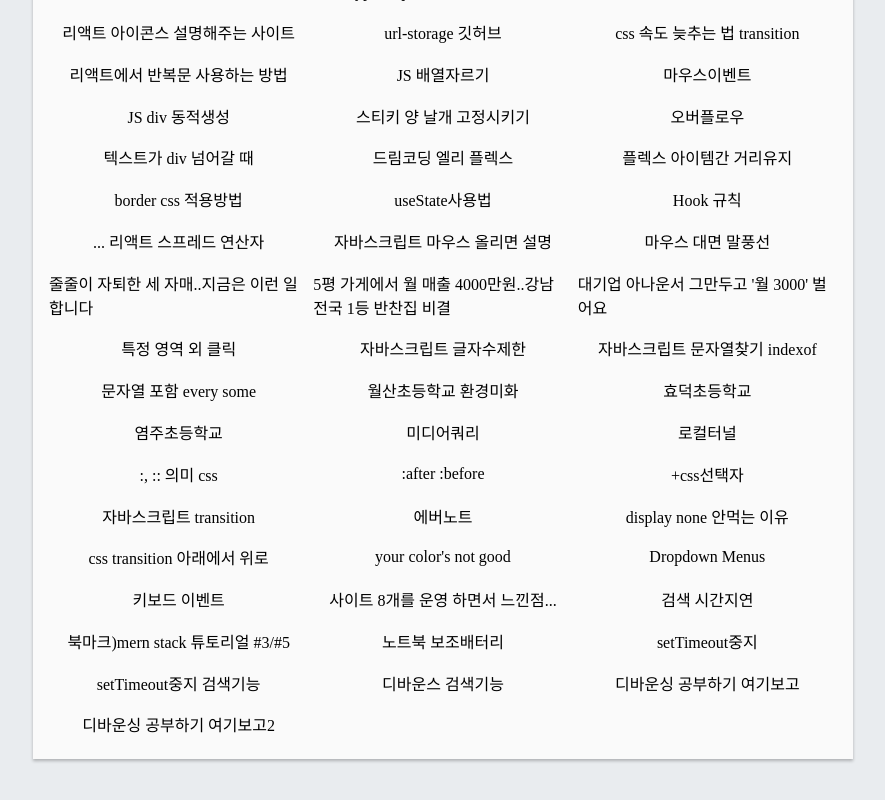
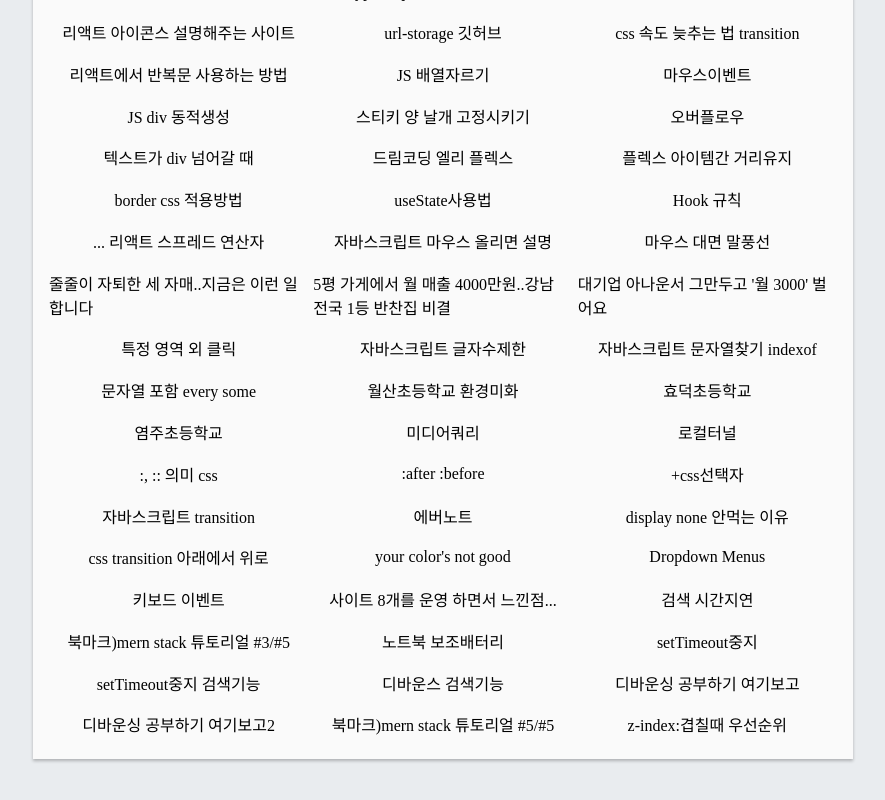
Before and after one commit to abehan7/urlseries, a React (Create React App) app in the folder client/: page / in a window 1280 px wide. Shown: the part 796-1596 px from the top of the page, without its empty margins (32-917 px from the left). Built offline with nearby package versions, Linux system fonts and the light colour scheme; a web font is replaced by a local one.

Commit message:
검색창 z-index완료

```diff
--- a/client/src/routers/MainPage.css
+++ b/client/src/routers/MainPage.css
@@ -46,6 +46,7 @@
   background-color: #c4c4c4;
   padding-left: 1rem;
   padding-right: 1rem;
+  z-index: 2;
 }
 
 .search-box > input:focus {
@@ -57,6 +58,7 @@
   font-size: 30px;
   height: 35px;
   margin-left: 90px;
+  z-index: 2;
 }
 
 .Search-balloon {
@@ -71,6 +73,7 @@
   box-shadow: 0px 1px 4px 1px rgba(0, 0, 0, 0.089);
 
   font-size: 15px;
+  z-index: 1;
   /* transition: height 100ms; */
   /* 처음에는 고정이고 다른곳 누르면 서서히 위로 올라가는 애니메이션 */
   transition: 90ms ease-in-out;
@@ -244,6 +247,7 @@
 
   .search-box > input {
     width: 100%;
+    z-index: 2;
   }
 
   .search-box {
--- a/client/src/routers/MainPage.js
+++ b/client/src/routers/MainPage.js
@@ -11,7 +11,6 @@ import HashTagsUnique from "../components/HashTagsUnique";
 import BoxTagControler from "../components/BoxTagControler";
 import UrlsByHashTag from "../components/UrlsByHashTag";
 import SearchDelay from "../components/SearchDelay";
-// import { debounceSomethingFunc, SearchDelay } from "./Search";
 
 const MainPage = () => {
   const [BoxTags, setBoxTags] = useState([]); // 오른쪽에 있는 색깔있는 해쉬태그 버튼이 클릭되면 리스트로 들어가는 공간
@@ -54,6 +53,7 @@ const MainPage = () => {
 
   // 여기는 생성하는 코드
   // 이거 쓰지 말고 flex랑 none으로 하는게 좀 더 안정정이다
+  // 이 코드는 우선 남겨놓기 다른 곳에 사용될 수 있으니까
   const createModal = () => {
     if (!clickedSearchInput) {
       const newDiv = document.createElement("div");
@@ -107,7 +107,7 @@ const MainPage = () => {
   }, []);
 
   return (
-    <div className="MainPage" onClick={clickOutSide}>
+    <div className="MainPage" onMouseDown={clickOutSide}>
       {/* ======================================== 그리드 컨테이너  START  ========================================*/}
       {/* 그리드 컨테이너 설명 : 검색창 + 공유 수정 + 내가 지정한 URL + 자주 이용하는 URL  + 전체 URL 박스  5개 있는 곳 */}
       <div className="grid-container">
--- a/client/src/urls.json
+++ b/client/src/urls.json
@@ -408,6 +408,18 @@
       "url": "https://ithub.tistory.com/319",
       "title": "디바운싱 공부하기 여기보고2",
       "hashTags": ["#JS", "#검색기능"]
+    },
+    {
+      "id": "68",
+      "url": "https://www.youtube.com/watch?v=Z_D4w6HmT8k&list=PLpPqplz6dKxUYV3x_dqyNuPW0JAut9w3L&index=5",
+      "title": "북마크)mern stack 튜토리얼 #5/#5",
+      "hashTags": ["#북마크", "#페드로테크"]
+    },
+    {
+      "id": "69",
+      "url": "https://developer.mozilla.org/ko/docs/Web/CSS/CSS_Positioning/Understanding_z_index/Adding_z-index",
+      "title": "z-index:겹칠때 우선순위",
+      "hashTags": ["#css"]
     }
   ]
 }
```
